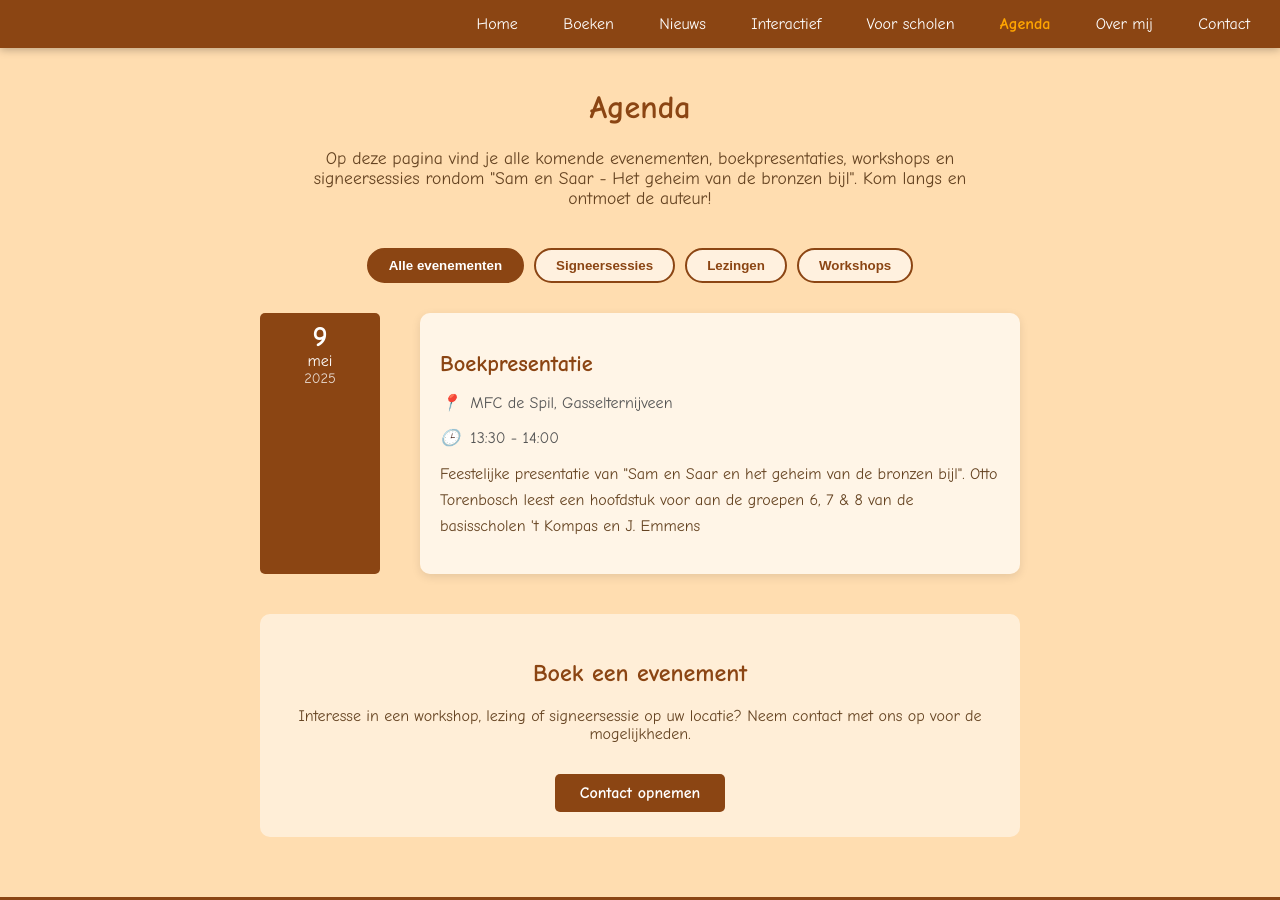
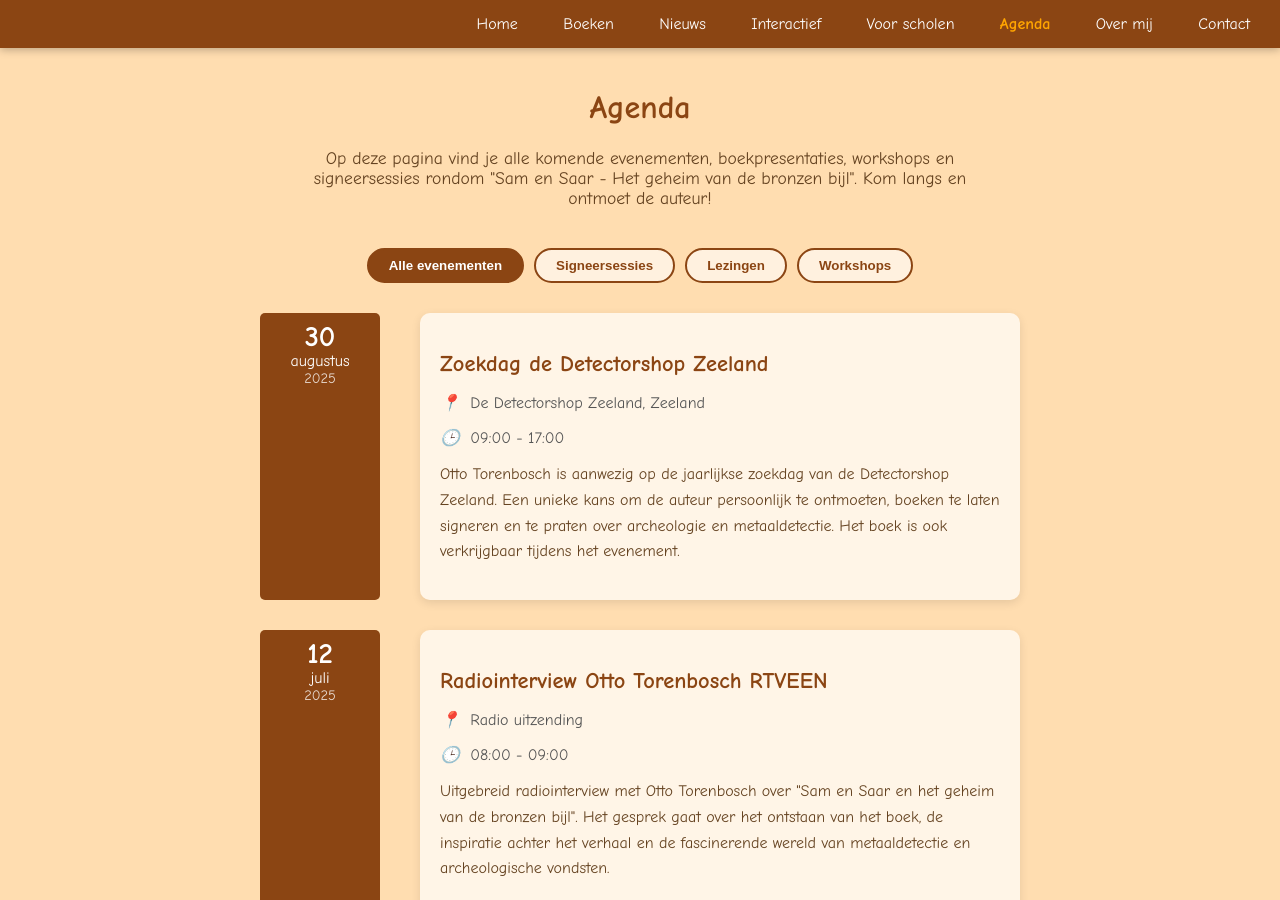
Before and after one commit to otorenbosch/samensaar.nl, a Jekyll site: the page built from agenda.html, in a window 1280 px wide and 900 px high. Built offline with Jekyll 4.4.1, drawn with Linux system fonts in a browser that asks for light colours; comment, search, counter and statistics services are not loaded.

Commit message:
Nieuwsupdate en aanpassingen fotos

```diff
--- a/_data/events.json
+++ b/_data/events.json
@@ -1,4 +1,28 @@
 [
+  {
+    "title": "Zoekdag de Detectorshop Zeeland",
+    "date": "2025-08-30",
+    "start_time": "09:00",
+    "end_time": "17:00",
+    "location": "De Detectorshop Zeeland, Zeeland",
+    "description": "Otto Torenbosch is aanwezig op de jaarlijkse zoekdag van de Detectorshop Zeeland. Een unieke kans om de auteur persoonlijk te ontmoeten, boeken te laten signeren en te praten over archeologie en metaaldetectie. Het boek is ook verkrijgbaar tijdens het evenement.",
+    "type": "evenement",
+    "url": "#",
+    "registration_url": "#",
+    "visible": true
+  },
+  {
+    "title": "Radiointerview Otto Torenbosch RTVEEN",
+    "date": "2025-07-12",
+    "start_time": "08:00",
+    "end_time": "09:00",
+    "location": "Radio uitzending",
+    "description": "Uitgebreid radiointerview met Otto Torenbosch over \"Sam en Saar en het geheim van de bronzen bijl\". Het gesprek gaat over het ontstaan van het boek, de inspiratie achter het verhaal en de fascinerende wereld van metaaldetectie en archeologische vondsten.",
+    "type": "radio",
+    "url": "#",
+    "registration_url": "#",
+    "visible": true
+  },
   {
     "title": "Boekpresentatie",
     "date": "2025-05-09",
@@ -9,7 +33,7 @@
     "type": "lezing",
     "url": "#",
     "registration_url": "#",
-    "visible": true
+    "visible": false
   },
   {
     "title": "Workshop - Zoeken met een metaaldetector",
--- a/nieuws.html
+++ b/nieuws.html
@@ -13,6 +13,38 @@
 
     <div class="nieuws-grid">
             <!-- Nieuwste item bovenaan -->
+        <div class="nieuws-card">
+            <div class="nieuws-date">Juni 2025</div>
+            <div class="nieuws-badge museum">Museum</div>
+            <h2>"Sam en Saar en het geheim van de bronzen bijl" nu ook verkrijgbaar in het Veenkoloniaal Museum</h2>
+
+            <img src="{{ '/assets/images/media/veenkoloniaal-museum.jpg' | relative_url }}" alt="Het boek in het Veenkoloniaal Museum" class="nieuws-image">
+
+            <p>
+                Het Veenkoloniaal Museum in Veendam heeft "Sam en Saar en het geheim van de bronzen bijl" toegevoegd aan het assortiment
+                van hun museumwinkel. Dit prachtige museum, dat de geschiedenis van de veenkoloniën vertelt,
+                is een perfecte aanvulling op de lijst van verkooppunten.
+            </p>
+
+            <div class="nieuws-quote">
+                "Het Veenkoloniaal Museum heeft een rijke collectie over de lokale geschiedenis.
+                Het is mooi om te zien dat het boek daar een plaats heeft gekregen naast de andere historische verhalen."
+            </div>
+
+            <p>
+                Het Veenkoloniaal Museum vertelt het verhaal van de unieke geschiedenis van de veenkoloniën in Groningen en Drenthe.
+                Met hun focus op lokale geschiedenis en erfgoed past "Sam en Saar en het geheim van de bronzen bijl" perfect in hun collectie,
+                waarbij het verhaal van Sam en Saar een brug slaat tussen de prehistorie en de meer recente geschiedenis van de regio.
+            </p>
+
+            <p>
+                Het boek is nu verkrijgbaar in een groeiend netwerk van musea, waaronder het Rijksmuseum van Oudheden,
+                Archeon, het Drents Museum, het Hunebedcentrum en nu dus ook het Veenkoloniaal Museum.
+            </p>
+
+            <a href="https://www.veenkoloniaalmuseum.nl/" target="_blank" class="nieuws-button">Bezoek het Veenkoloniaal Museum</a>
+        </div>
+
         <div class="nieuws-card">
             <div class="nieuws-date">16 juni 2025</div>
             <div class="nieuws-badge event">Lokale verkoop</div>
```
Also changed, not shown: assets/images/media/bol-com-verkoop.jpg, assets/images/media/presentatie-1.jpg, assets/images/media/presentatie-2.jpg, assets/images/media/presentatie-3.jpg, assets/images/media/veenkoloniaal-museum.jpg (added), 1 other file.
